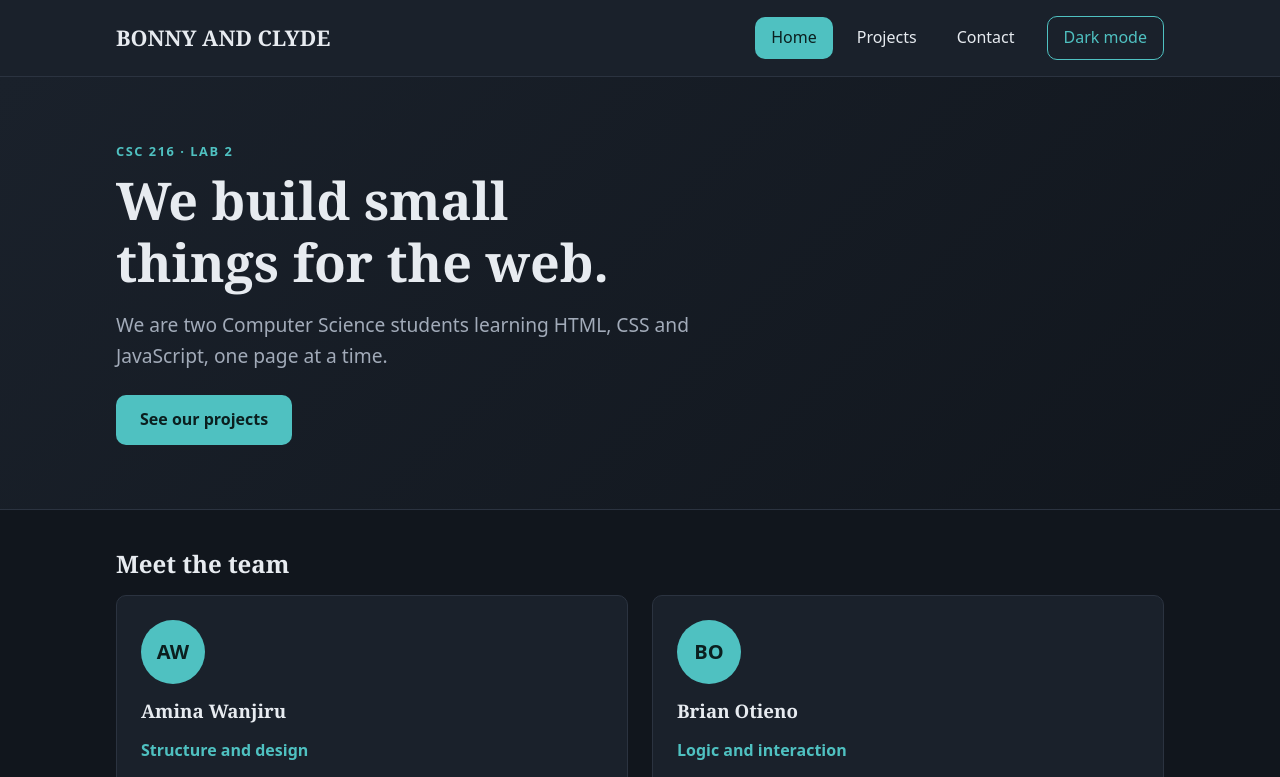
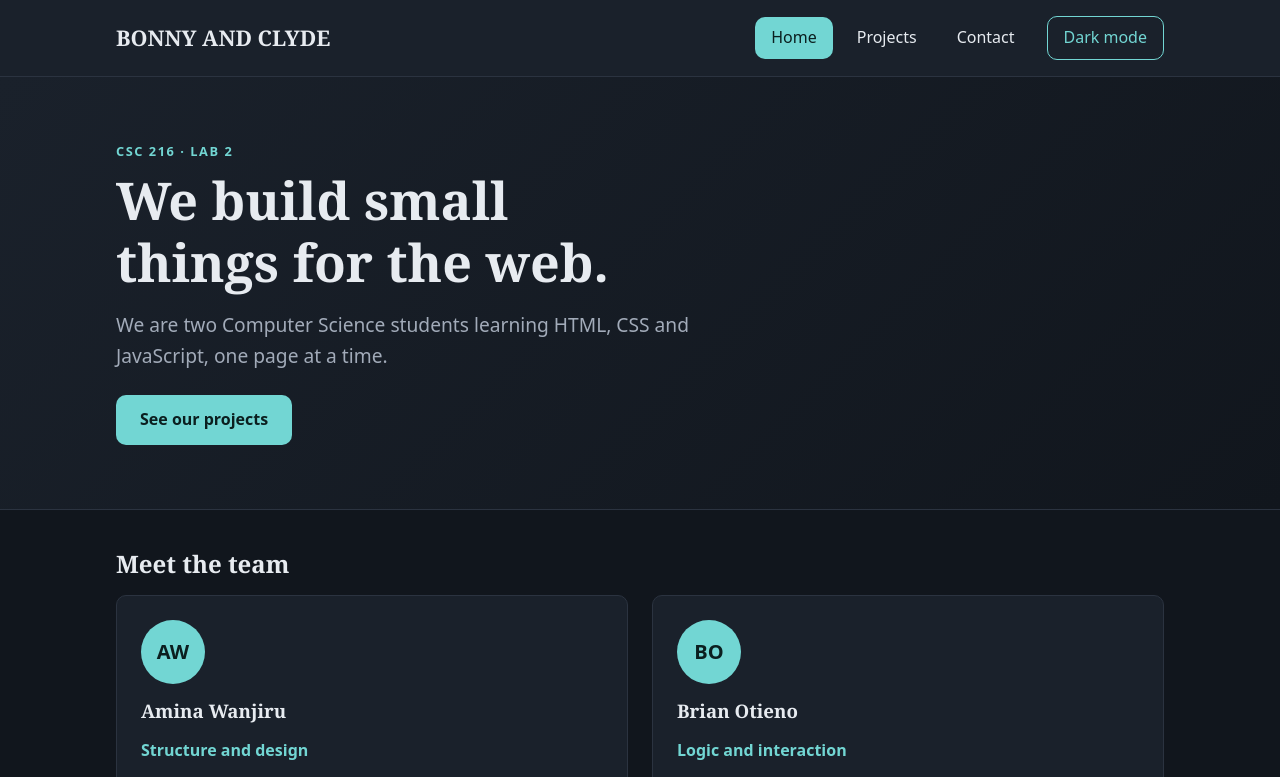
Before and after one commit to Omollo-D/team7-website, a plain HTML site: page index.html in a window 1280 px wide. Both pictures are taken after a click on the button "Dark mode". Shown: the top 777 px of the page. Drawn offline with Linux system fonts and the light colour scheme.

Commit message:
Update styles.css

```diff
--- a/css/styles.css
+++ b/css/styles.css
@@ -9,8 +9,8 @@
   --color-surface: #ffffff;
   --color-text: #1c2430;
   --color-muted: #5a6474;
-  --color-primary: #0f6e6e;
-  --color-primary-dark: #0a5050;
+  --color-primary: #0B7A75;
+  --color-primary-dark: #005E5B;
   --color-on-primary: #ffffff;
   --color-border: #dde1e6;
   --color-error: #b3261e;
@@ -34,8 +34,8 @@ body.dark {
   --color-surface: #1a212b;
   --color-text: #e7ebf0;
   --color-muted: #a2abb9;
-  --color-primary: #4fc1c1;
-  --color-primary-dark: #83d8d8;
+  --color-primary: #72D6D3;
+  --color-primary-dark: #A2E8E4;
   --color-on-primary: #0b1f1f;
   --color-border: #2b3340;
   --color-error: #ff8a80;
@@ -77,6 +77,7 @@ a {
 
 a:hover {
   color: var(--color-primary-dark);
+  text-decoration-thickness: 2px;
 }
 
 img {
@@ -159,6 +160,7 @@ img {
 
 .site-nav a:hover {
   background-color: var(--color-bg);
+  box-shadow: inset 0 0 0 1px rgba(11, 122, 117, 0.25);
 }
 
 .site-nav a[aria-current="page"] {
@@ -204,6 +206,7 @@ img {
   background-color: var(--color-primary-dark);
   color: var(--color-on-primary);
   transform: translateY(-2px);
+  box-shadow: 0 0 0 2px rgba(11, 122, 117, 0.18);
 }
 
 .hero {
```
